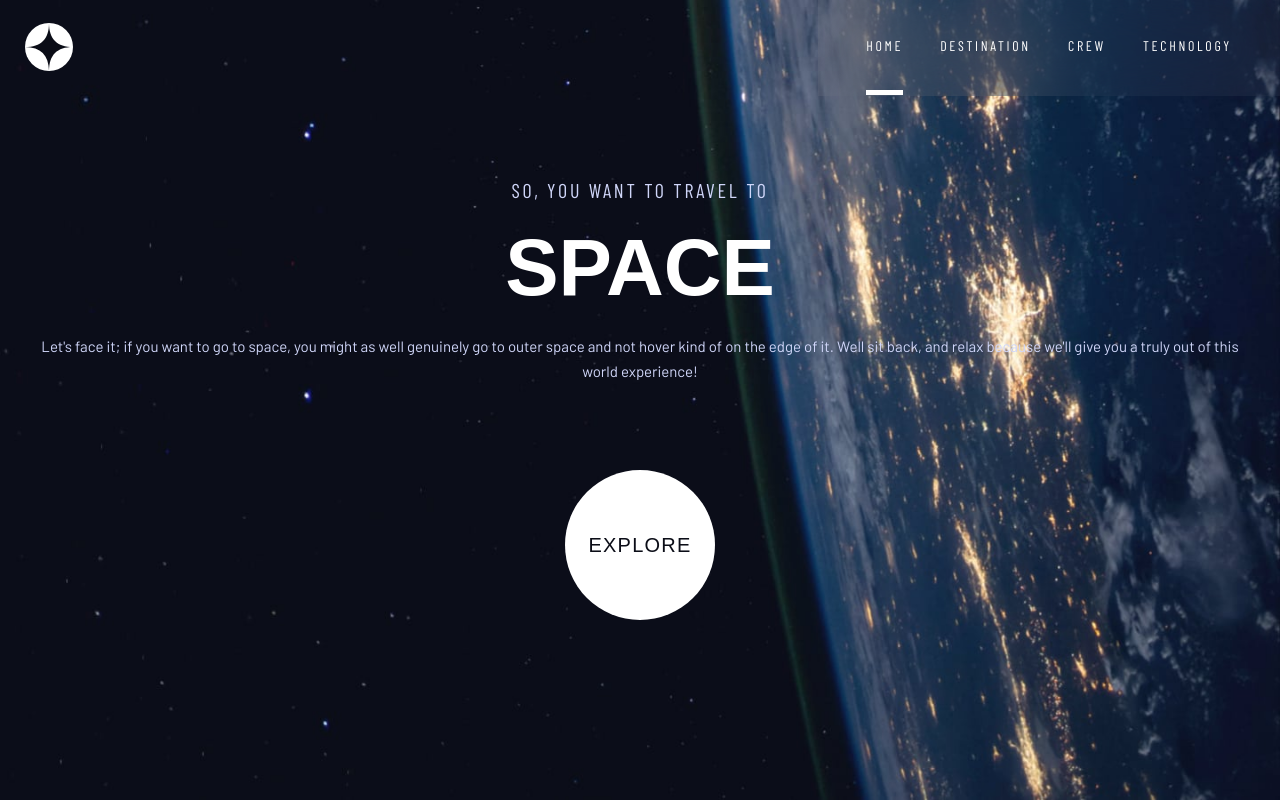
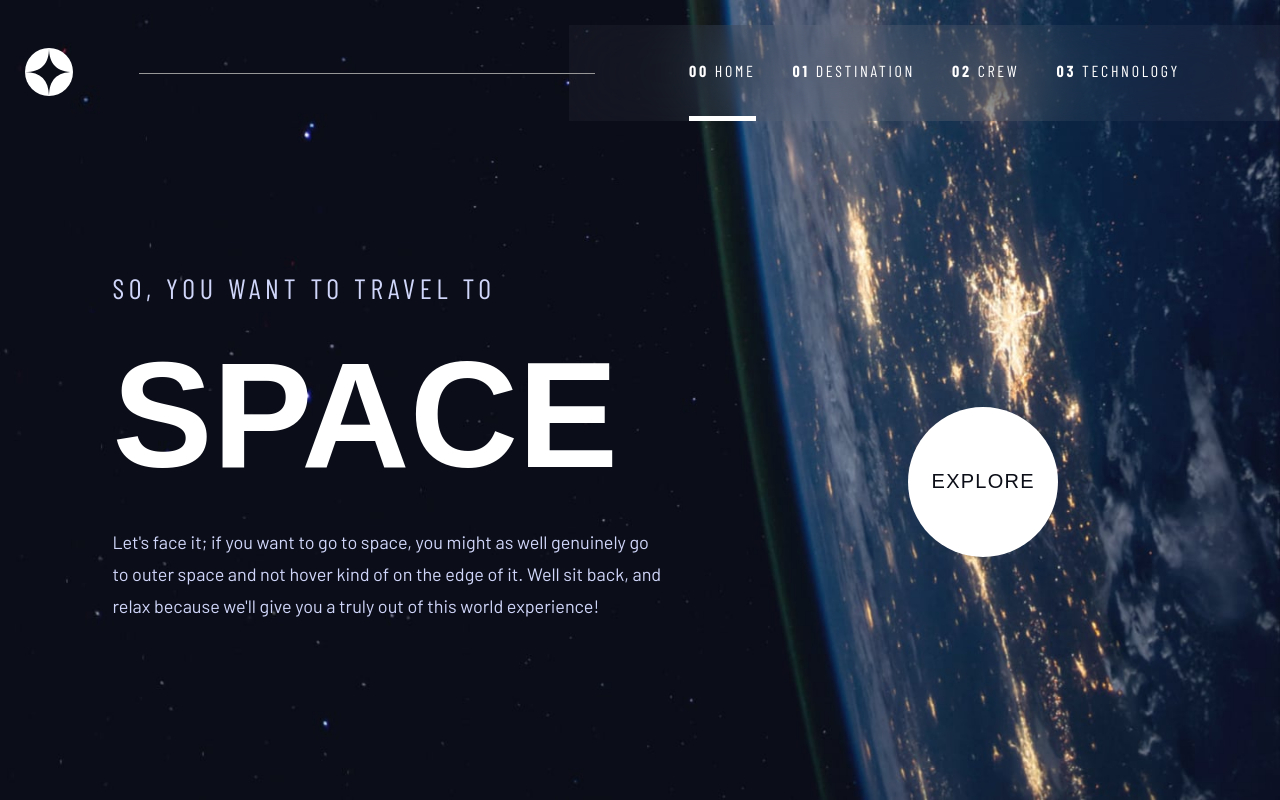
Before and after one commit to andrewdomingues/space-tourism, a website: page index.html in a window 1280 px wide. Drawn offline with nearby package versions, Linux system fonts and the light colour scheme; a web font is replaced by a local one.

Commit message:
desktop ham-menu done, desktop home page done.

```diff
--- a/index.html
+++ b/index.html
@@ -63,6 +63,7 @@
       </nav>
     </header>
     <main>
+      <div class="intro">
         <h5>So, you want to travel to</h5>
         <h1 id="title">Space</h1>
         <p id="paragraph">
@@ -71,6 +72,7 @@
           back, and relax because we'll give you a truly out of this world
           experience!
         </p>
+      </div>
       <a id="btn-explore" href="/pages/destination-moon.html"> Explore </a>
     </main>
 
--- a/src/sass/_ham-menu.scss
+++ b/src/sass/_ham-menu.scss
@@ -53,7 +53,7 @@ a.menu-select {
   border-right: solid 0.7rem transparent;
 }
 @media (min-width: 550px){
-  html header{
+  body header{
     padding: 0;
     #logo{
       padding-left: 2.5rem;
@@ -109,3 +109,30 @@ a.menu-select {
 
   }
 }
+@media(min-width:900px){
+  body header{
+    padding-top: 2.5rem;
+  }
+
+  header::after{
+  position: absolute;
+  content: "";
+  right: 685px;
+  z-index: 1;
+  display: block;
+  background-color: $gray-color;
+  height: 1px;
+  width: calc(100% - 824px);
+  }
+  #menu{
+    padding: 0 10rem 0 12rem;
+    ul li a{
+      letter-spacing: .27rem;
+      font-size: 1.6rem;
+      span{
+        font-size: 1.6rem;
+        display: initial;
+      }
+    }
+  }
+}
--- a/src/sass/crew.scss
+++ b/src/sass/crew.scss
@@ -98,7 +98,7 @@ main {
     }
   }
 }
-@media (min-width: 1000px) {
+@media (min-width: 900px) {
   body {
     background-image: url($bg-crew-l);
   }
--- a/src/sass/destination.scss
+++ b/src/sass/destination.scss
@@ -67,7 +67,7 @@ h1#title{
   }
 
 }
-@media (min-width: 1000px) {
+@media (min-width: 900px) {
   body {
     background-image: url(/assets/destination/background-destination-desktop.jpg);
   }
--- a/src/sass/home.scss
+++ b/src/sass/home.scss
@@ -2,6 +2,12 @@
 @import 'ham-menu';
 
 main{
+  display: grid;
+  grid-template-columns: none;
+  grid-template-rows: 1fr 1fr;
+  justify-content: center;
+  align-items: center;
+  text-align: center;
   margin-top: calc(4.8rem - 2.4rem);
   h5{
     color: $secondary-color;
@@ -20,6 +26,7 @@ main{
   text-transform: uppercase;
   text-decoration: none;
   display: flex;
+  justify-self: center;
   justify-content: center;
   align-items: center;
   outline: solid 0 rgba(255, 255, 255, 0.2);
@@ -37,11 +44,50 @@ main{
         align-self: center;
         margin: 0;
       }
+      #paragraph{
+        width: clamp(35rem, 19rem + 30vw, 55rem);
+      }
     }
   }
 }
-@media (min-width: 1000px) {
+@media (min-width: 900px) {
   body {
     background-image: url($bg-home-l);
+    main{
+      margin: clamp(15rem, 5rem + 10vh, 25rem) 0 0;
+      grid-template-columns: 1fr 1fr;
+      grid-template-rows: 1fr;
+      text-align: left;
+      gap: 2.4rem;
+      .intro{
+        justify-content: left;
+        gap: 2.4rem;
+        display: flex;
+        flex-direction: column;
+        padding-left: clamp(5rem, 1rem + 8vw, 16.5rem);
+        h5{
+          font-size: 2.8rem;
+          letter-spacing: .472rem;
+          align-self: flex-start;
+        }
+        h1#title{
+          font-size: 15rem;
+          line-height: normal;
+          align-self: flex-start;
+        }
+        p#paragraph{
+          font-size: 1.8rem;
+          text-align: left;
+          line-height: 3.2rem;
+          padding: 0;
+        }
+      }
+      #btn-explore{
+        // flex-basis: 50%;
+        grid-column: 2;
+
+
+      }
+    }
   }
 }
--- a/src/sass/main.scss
+++ b/src/sass/main.scss
@@ -42,10 +42,10 @@ header {
 }
 
 main {
-  display: flex;
-  flex-direction: column;
-  justify-content: center;
-  align-items: center;
+  // display: flex;
+  // flex-direction: column;
+  // justify-content: center;
+  // align-items: center;
   gap: 1.6rem;
   p {
     text-align: center;
--- a/src/sass/tech.scss
+++ b/src/sass/tech.scss
@@ -70,7 +70,7 @@ main{
     }
   }
 }
-@media (min-width: 1000px) {
+@media (min-width: 900px) {
   body {
     background-image: url($bg-tech-l);
   }
```
Also changed, not shown: src/css/crew.css, src/css/destination.css, src/css/home.css, src/css/main.css, src/css/tech.css. Lines whose indentation alone changed are shown as unchanged.
